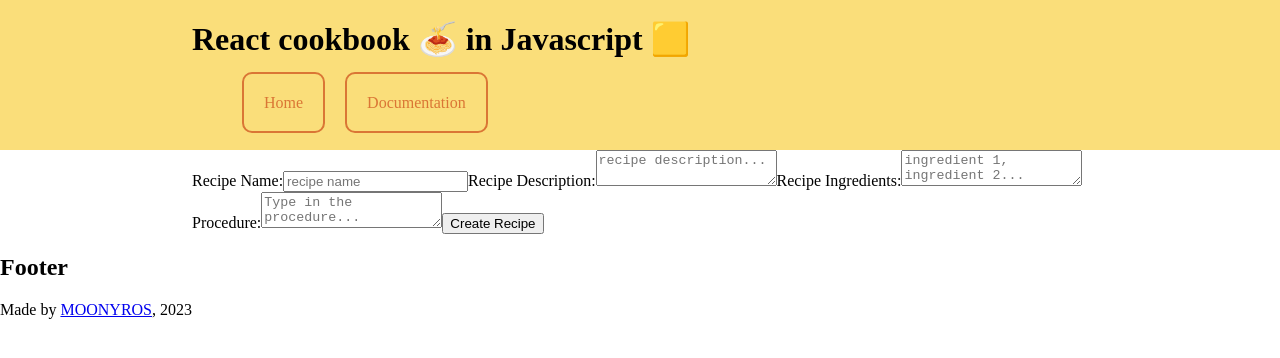
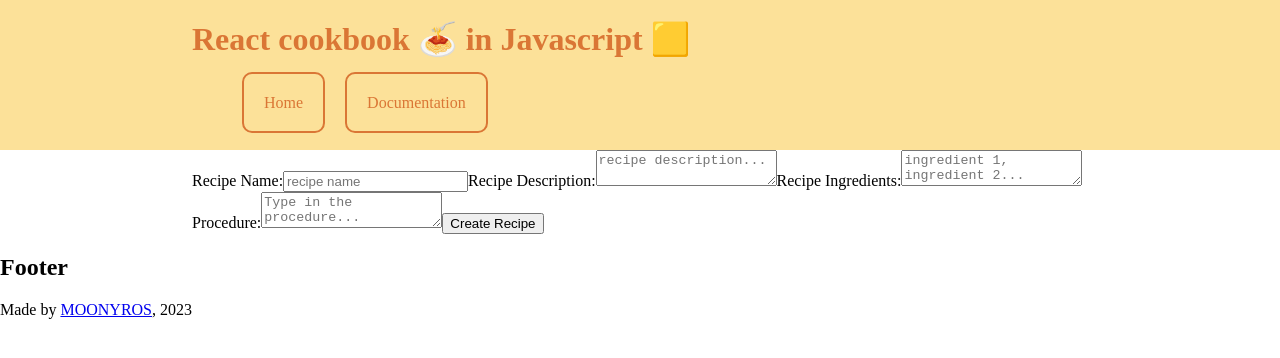
Before and after one commit to MOONYROS/js-react-cookbook, a React (Vite) app: page / in a window 1280 px wide. Shown: the top 358 px of the page. Built offline with nearby package versions, Linux system fonts and the light colour scheme.

Commit message:
header somewhat done

```diff
--- a/src/style.css
+++ b/src/style.css
@@ -1,12 +1,30 @@
+/*
+COLORS FOR SAVING
+=================
+
+#fce199 jasmine
+#febd4d xanthous
+#da7635 cocoa brown
+
+
+*/
+
 .container {
     width: 70%;
     margin: auto;
 }
 
+.coloredBackground {
+    background-color: #fce199;
+    height: 150px;
+}
+
+/******* HEADER *******/
 #headerHeading {
     margin: 0px;
     padding-top: 20px;
     padding-bottom: 20px;
+    color: #da7635;
 }
 
 .menuElement {
@@ -22,14 +40,13 @@
     border-radius: 10px;
     border: 2px solid #da7635;
     color: #da7635;
+    transition-duration: 0.2s;
 }
 
 .menuLink:hover {
-    background-color: #da7635;
-    color: #fade7a;
+    background-color: #febd4d;
+    color: #da7635;
+    transition-duration: 0.2s;
 }
 
-.coloredBackground {
-    background-color: #fade7a;
-    height: 150px;
-}
+/******* FOOTER *******/
```
